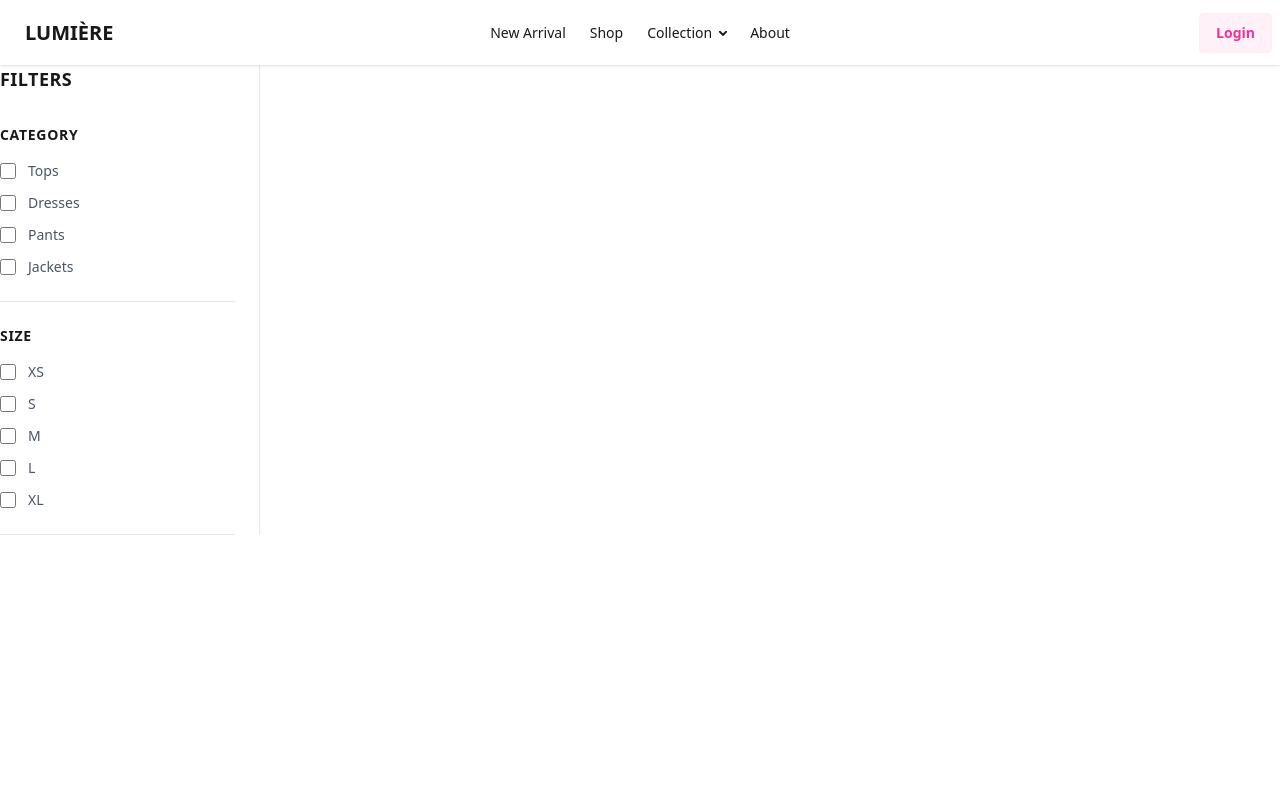
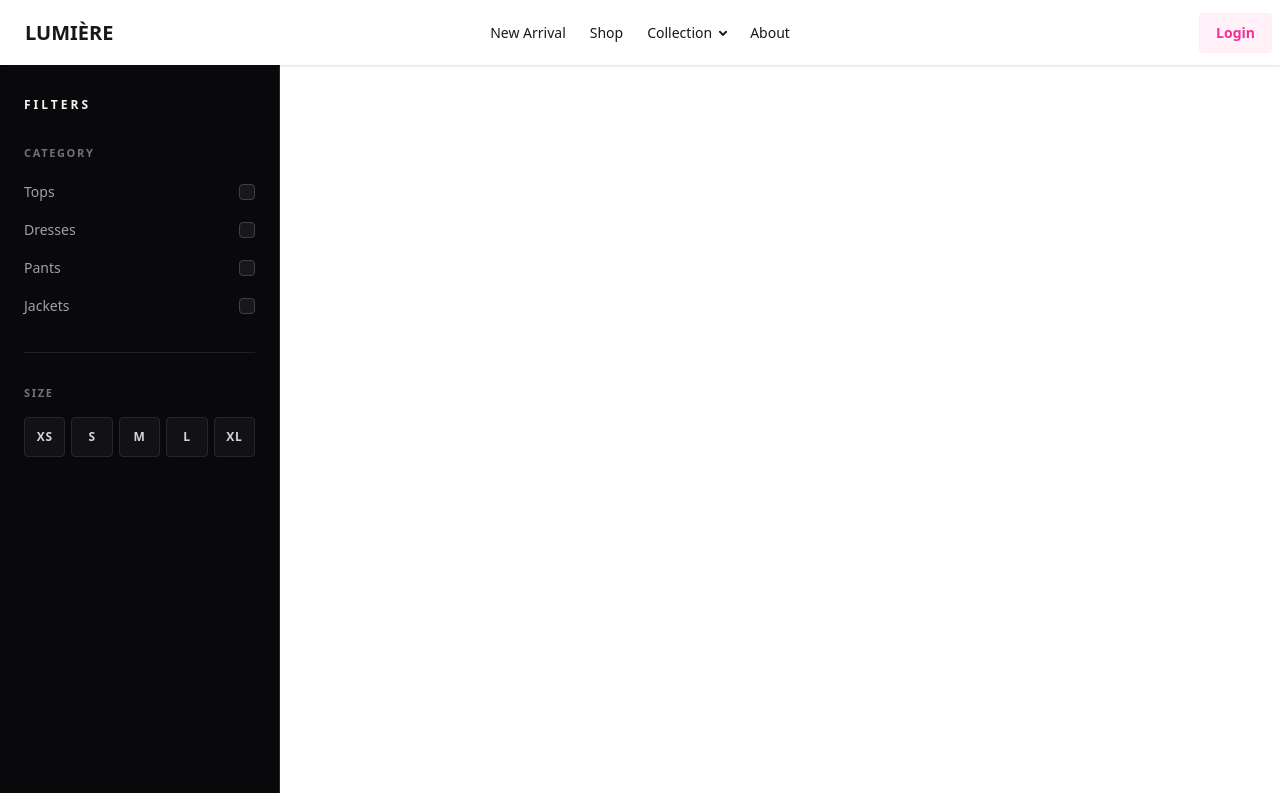
Before and after one commit to vinithdc-jpg/e-commerce, a Next.js app: page /Shop in a window 1280 px wide. Built offline with nearby package versions, Linux system fonts and the light colour scheme.

Commit message:
Side bar

```diff
--- a/components/NewArraval/SideBar.tsx
+++ b/components/NewArraval/SideBar.tsx
@@ -27,59 +27,92 @@ export default function SideBar() {
   };
 
   return (
-    <aside className="w-full max-w-[260px] border-r border-gray-200 pr-6">
-      {/* Title */}
-      <div className="mb-8">
-        <h2 className="text-lg font-semibold tracking-wide">FILTERS</h2>
+    <aside className="max-w-[280px] h-[91vh] border-r border-zinc-800 bg-zinc-950 px-6 py-8 text-zinc-100">
+      {/* Header */}
+      <div className="mb-8 flex items-center justify-between">
+        <h2 className="text-xs font-bold uppercase tracking-[0.25em] text-zinc-100">
+          Filters
+        </h2>
+        {/* Active filter indicator */}
+        {(filters.category.length > 0 || filters.size.length > 0) && (
+          <span className="h-1.5 w-1.5 rounded-full bg-white" />
+        )}
       </div>
 
-      {/* Category */}
-      <div className="border-b border-gray-200 pb-6">
-        <h3 className="mb-4 text-sm font-semibold uppercase tracking-wider">
+      <div className="space-y-8">
+        {/* Category Section */}
+        <div className="border-b border-zinc-800/80 pb-8">
+          <h3 className="mb-4 text-[11px] font-bold uppercase tracking-[0.15em] text-zinc-500">
             Category
           </h3>
 
-        <div className="space-y-3">
-          {["Tops", "Dresses", "Pants", "Jackets"].map((item) => (
+          <div className="space-y-2.5">
+            {["Tops", "Dresses", "Pants", "Jackets"].map((item) => {
+              const isChecked = filters.category.includes(item);
+              return (
                 <label
                   key={item}
-              className="flex cursor-pointer items-center gap-3 text-sm text-gray-600"
+                  className="group flex cursor-pointer items-center justify-between py-1 text-sm text-zinc-400 transition-colors hover:text-zinc-100"
                 >
+                  <span
+                    className={`transition-all ${isChecked ? "font-semibold text-white" : ""}`}
+                  >
+                    {item}
+                  </span>
+
+                  <div className="relative flex items-center">
                     <input
                       type="checkbox"
-                checked={filters.category.includes(item)}
+                      checked={isChecked}
                       onChange={() => handleCheckbox("category", item)}
-                className="h-4 w-4 accent-black"
+                      className="peer h-4 w-4 cursor-pointer appearance-none rounded border border-zinc-700 bg-zinc-900 transition-all checked:border-white checked:bg-white group-hover:border-zinc-500"
                     />
-
-              <span>{item}</span>
+                    <svg
+                      className="pointer-events-none absolute left-1/2 top-1/2 h-2.5 w-2.5 -translate-x-1/2 -translate-y-1/2 stroke-black opacity-0 transition-opacity peer-checked:opacity-100"
+                      fill="none"
+                      viewBox="0 0 24 24"
+                      stroke="currentColor"
+                      strokeWidth="3"
+                    >
+                      <path
+                        strokeLinecap="round"
+                        strokeLinejoin="round"
+                        d="M5 13l4 4L19 7"
+                      />
+                    </svg>
+                  </div>
                 </label>
-          ))}
+              );
+            })}
           </div>
         </div>
 
-      {/* Size */}
-      <div className="border-b border-gray-200 py-6">
-        <h3 className="mb-4 text-sm font-semibold uppercase tracking-wider">
+        {/* Size Section */}
+        <div>
+          <h3 className="mb-4 text-[11px] font-bold uppercase tracking-[0.15em] text-zinc-500">
             Size
           </h3>
 
-        <div className="space-y-3">
-          {["XS", "S", "M", "L", "XL"].map((item) => (
-            <label
+          <div className="grid grid-cols-5 gap-1.5">
+            {["XS", "S", "M", "L", "XL"].map((item) => {
+              const selected = filters.size.includes(item);
+
+              return (
+                <button
                   key={item}
-              className="flex cursor-pointer items-center gap-3 text-sm text-gray-600"
+                  type="button"
+                  onClick={() => handleCheckbox("size", item)}
+                  className={`flex h-10 items-center justify-center rounded border text-xs font-semibold tracking-wider transition-all duration-150 ${
+                    selected
+                      ? "border-white bg-white text-zinc-950 shadow-sm"
+                      : "border-zinc-800 bg-zinc-900/60 text-zinc-300 hover:border-zinc-500 hover:bg-zinc-900 hover:text-white"
+                  }`}
                 >
-              <input
-                type="checkbox"
-                checked={filters.size.includes(item)}
-                onChange={() => handleCheckbox("size", item)}
-                className="h-4 w-4 accent-black"
-              />
-
-              <span>{item}</span>
-            </label>
-          ))}
+                  {item}
+                </button>
+              );
+            })}
+          </div>
         </div>
       </div>
     </aside>
```
Lines whose indentation alone changed are shown as unchanged.
